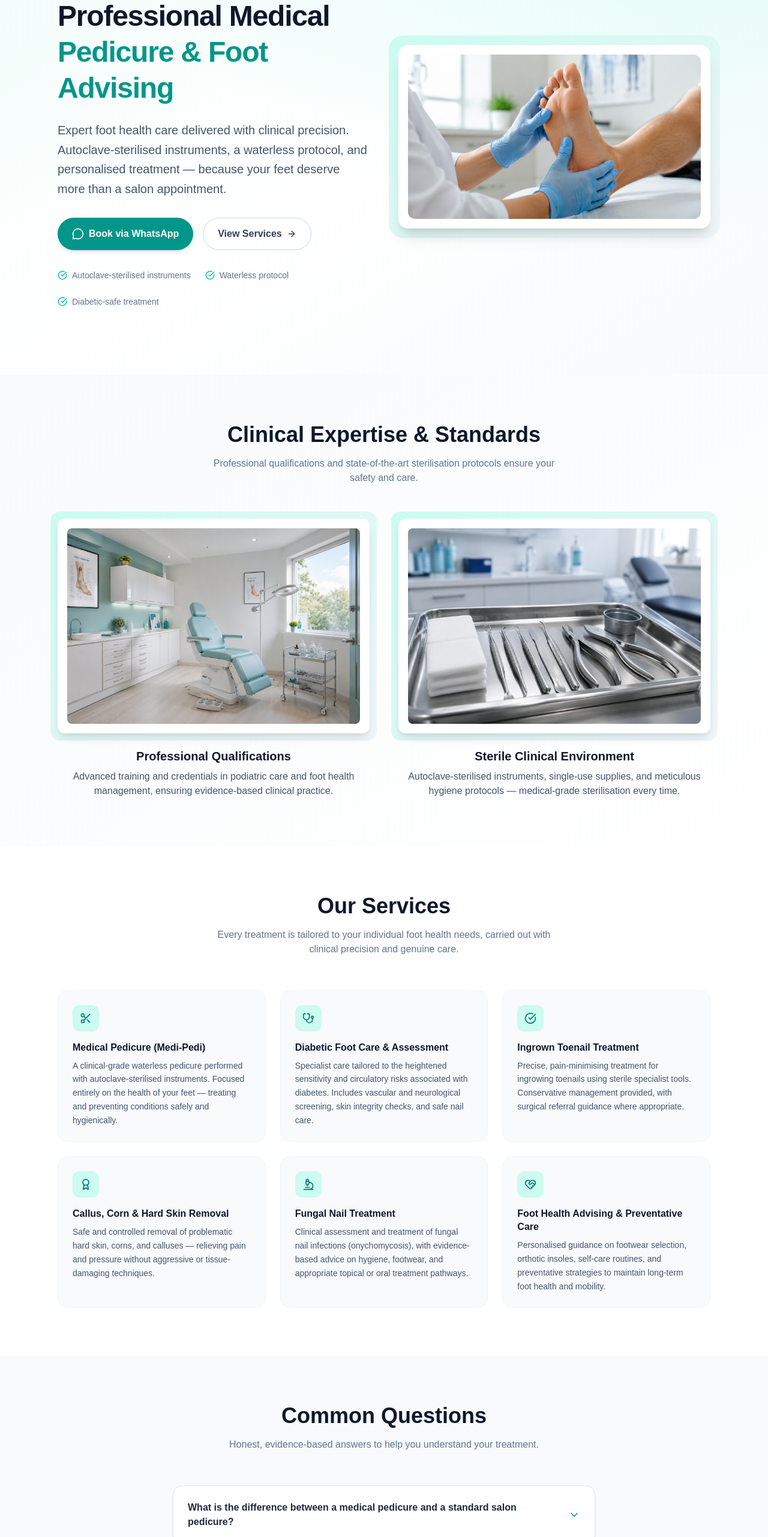
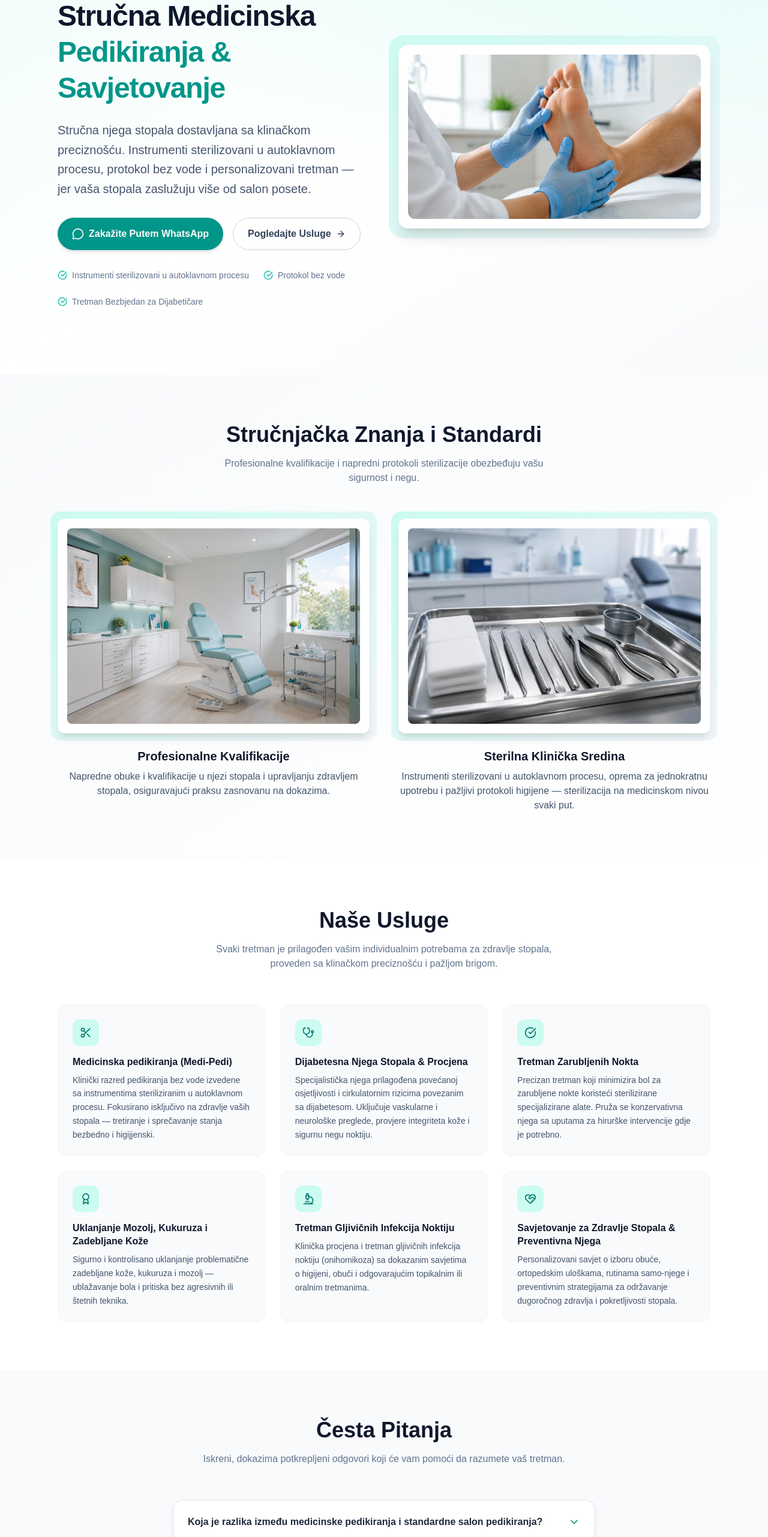
Before and after one commit to harsul/medical-pedicure, a Next.js app: page / in a window 1280 px wide. Shown: the part 234-2797 px from the top of the page at 60% size. Built offline with nearby package versions, Linux system fonts and the light colour scheme.

Commit message:
feat: translate service descriptions and UI text to Bosnian for localization

```diff
--- a/src/app/page.tsx
+++ b/src/app/page.tsx
@@ -20,61 +20,61 @@ import {
 const services = [
   {
     icon: Scissors,
-    title: "Medical Pedicure (Medi-Pedi)",
+    title: "Medicinska pedikiranja (Medi-Pedi)",
     description:
-      "A clinical-grade waterless pedicure performed with autoclave-sterilised instruments. Focused entirely on the health of your feet — treating and preventing conditions safely and hygienically.",
+      "Klinički razred pedikiranja bez vode izvedene sa instrumentima steriliziranim u autoklavnom procesu. Fokusirano isključivo na zdravlje vaših stopala — tretiranje i sprečavanje stanja bezbedno i higijjenski.",
   },
   {
     icon: Stethoscope,
-    title: "Diabetic Foot Care & Assessment",
+    title: "Dijabetesna Njega Stopala & Procjena",
     description:
-      "Specialist care tailored to the heightened sensitivity and circulatory risks associated with diabetes. Includes vascular and neurological screening, skin integrity checks, and safe nail care.",
+      "Specijalistička njega prilagođena povećanoj osjetljivosti i cirkulatornim rizicima povezanim sa dijabetesom. Uključuje vaskularne i neurološke preglede, provjere integriteta kože i sigurnu negu noktiju.",
   },
   {
     icon: CheckCircle,
-    title: "Ingrown Toenail Treatment",
+    title: "Tretman Zarubljenih Nokta",
     description:
-      "Precise, pain-minimising treatment for ingrowing toenails using sterile specialist tools. Conservative management provided, with surgical referral guidance where appropriate.",
+      "Precizan tretman koji minimizira bol za zarubljene nokte koristeći sterilizirane specijalizirane alate. Pruža se konzervativna njega sa uputama za hirurške intervencije gdje je potrebno.",
   },
   {
     icon: Award,
-    title: "Callus, Corn & Hard Skin Removal",
+    title: "Uklanjanje Mozolj, Kukuruza i Zadebljane Kože",
     description:
-      "Safe and controlled removal of problematic hard skin, corns, and calluses — relieving pain and pressure without aggressive or tissue-damaging techniques.",
+      "Sigurno i kontrolisano uklanjanje problematične zadebljane kože, kukuruza i mozolj — ublažavanje bola i pritiska bez agresivnih ili štetnih teknika.",
   },
   {
     icon: Microscope,
-    title: "Fungal Nail Treatment",
+    title: "Tretman Gljivičnih Infekcija Noktiju",
     description:
-      "Clinical assessment and treatment of fungal nail infections (onychomycosis), with evidence-based advice on hygiene, footwear, and appropriate topical or oral treatment pathways.",
+      "Klinička procjena i tretman gljivičnih infekcija noktiju (onihomikoza) sa dokazanim savjetima o higijeni, obuči i odgovarajućim topikalnim ili oralnim tretmanima.",
   },
   {
     icon: HeartHandshake,
-    title: "Foot Health Advising & Preventative Care",
+    title: "Savjetovanje za Zdravlje Stopala & Preventivna Njega",
     description:
-      "Personalised guidance on footwear selection, orthotic insoles, self-care routines, and preventative strategies to maintain long-term foot health and mobility.",
+      "Personalizovani savjet o izboru obuće, ortopedskim uloškama, rutinama samo-njege i preventivnim strategijama za održavanje dugoročnog zdravlja i pokretljivosti stopala.",
   },
 ];
 
 const faqs = [
   {
     question:
-      "What is the difference between a medical pedicure and a standard salon pedicure?",
-    answer: `A medical pedicure — often called a Medi-Pedi — is performed by a trained foot health specialist in a clinical setting, using instruments that are autoclave-sterilised between every patient. Unlike a standard salon pedicure, our treatment is waterless: soaking feet in shared water is avoided entirely, eliminating the risk of cross-contamination and fungal transmission.
+      "Koja je razlika između medicinske pedikiranja i standardne salon pedikiranja?",
+    answer: `Medicinska pedikiranja — često nazvana Medi-Pedi — izvedena je od strane obučenog specijalista za zdravlje stopala u klinički okruženju, koristeći instrumente koji su sterilizovani u autoklavnom procesu između svakog pacijenta. Za razliku od standardne salon pedikiranja, naš tretman je bez vode: potapanje stopala u deljenu vodu se u potpunosti izbjegava, čime se eliminiše rizik od unakrsne kontaminacije i prenosivanja gljivica.
 
-We do not use aggressive filing, harsh abrasive scrubs, or excessive cutting that can damage delicate skin and create entry points for infection. Instead, we use precision surgical instruments to treat the nail plate, surrounding tissue, and skin in a controlled, evidence-based way — with a focus entirely on health outcomes, not cosmetic appearance.`,
+Ne koristimo agresivno pilanje, oštre abrazivne peelingove ili prekomerno rezanje koje može oštetiti osjetljivu kožu i stvoriti prolazne točke za infekciju. Umjesto toga, koristimo precizne kirurške instrumente za tretiranje nokta, okružujućeg tkiva i kože na kontrolisani, dokazima potkrepljen način — sa fokusom isključivo na zdravstvene rezultate, a ne na estetski izgled.`,
   },
   {
-    question: "Is this treatment safe if I am diabetic?",
-    answer: `Not only is it safe — it is strongly recommended. People living with diabetes are at significantly higher risk of foot complications due to peripheral neuropathy (reduced sensation) and impaired circulation. This means minor skin breaks, nail problems, or pressure sores that might go unnoticed can rapidly escalate into serious infections.
+    question: "Da li je ovaj tretman bezbedan ako sam dijabetičar?",
+    answer: `Nije samo sigurno — snažno se preporučuje. Ljudi sa dijabetesom su bitno ugroženiji od komplikacija stopala zbog periferne neuropatije (smanjene osjetljivosti) i oštećene cirkulacije. To znači da male pucnjeve kože, probleme sa noktima ili pritisne rane koje mogu proći nezapažene mogu brzo prerasti u ozbiljne infekcije.
 
-Our diabetic foot care appointments use exclusively sterile, single-use or autoclave-sterilised instruments to prevent any risk of introducing infection. We take meticulous care to avoid micro-trauma to the skin. Each appointment also includes a brief vascular and neurological assessment so that any changes in circulation or sensation are identified early and — where necessary — referred onward to the appropriate clinician.`,
+Naši pregledi njege stopala za dijabetičare koriste isključivo sterilizirane instrumente za jednokratnu upotrebu ili autoklava za sprečavanje bilo kakvog rizika od uvodjenja infekcije. Pažljivo vodimo računa da izbjegnemo mikro-traume na koži. Svaki pregled također uključuje kratku vaskularnu i neurološku procjenu kako bi se bilo kakve promjene u cirkulaciji ili osjetljivosti prepoznale rano i — gdje je potrebno — proslijeđene odgovarajućem liječniku.`,
   },
   {
-    question: "Does the treatment hurt?",
-    answer: `Medical pedicure treatments are non-invasive and designed to be comfortable and pain-free. We work methodically and gently, and our clinical approach means we never rush or apply unnecessary force. Most clients find the experience deeply relaxing.
+    question: "Da li tretman boli?",
+    answer: `Medicinski tretmani pedikiranja su neinvazivni i dizajnirani da budu udobni i bez bola. Radimo metodično i nježno, a naš klinički pristup znači da nikada ne žurimo niti primjenjujemo nepotrebnu silu. Većina klijenata nalazi iskustvo duboko opuštajućim.
 
-If you are attending for ingrown toenail treatment or have a particularly sensitive condition, we will always discuss what to expect beforehand and work at a pace that keeps you comfortable throughout.`,
+Ako dolazite na tretman zarubljenih nokta ili imate posebno osjetljivo stanje, uvijek ćemo prvo razgovarati o tome šta možete očekivati i raditi tempom koji vas čini ugodnim tijekom cijelog tretmana.`,
   },
 ];
 
@@ -97,7 +97,7 @@ export default function Home() {
                 href="#services"
                 className="hover:text-teal-600 transition-colors"
               >
-                Services
+                Usluge
               </a>
               <a href="#faq" className="hover:text-teal-600 transition-colors">
                 FAQ
@@ -106,7 +106,7 @@ export default function Home() {
                 href="#about"
                 className="hover:text-teal-600 transition-colors"
               >
-                About
+                O Nama
               </a>
             </nav>
             <a
@@ -114,8 +114,8 @@ export default function Home() {
               className="inline-flex items-center gap-2 bg-teal-600 text-white text-sm font-medium px-4 py-2 rounded-full hover:bg-teal-700 transition-colors"
             >
               <CalendarCheck className="w-4 h-4" />
-              <span className="hidden sm:inline">Book Appointment</span>
-              <span className="sm:hidden">Book</span>
+              <span className="hidden sm:inline">Zakažite Pregled</span>
+              <span className="sm:hidden">Zakažite</span>
             </a>
           </div>
         </div>
@@ -136,19 +136,19 @@ export default function Home() {
             <div>
               <div className="inline-flex items-center gap-2 text-teal-700 text-sm font-medium bg-teal-50 border border-teal-200 px-3 py-1 rounded-full mb-6">
                 <ShieldCheck className="w-4 h-4" />
-                Clinical-Grade Foot Health Care
+                Njega Stopala na Kliničkom Nivou
               </div>
               <h1 className="text-4xl sm:text-5xl lg:text-5xl font-bold text-slate-900 leading-tight tracking-tight mb-6">
-                Professional Medical{" "}
+                Stručna Medicinska{" "}
                 <span className="text-teal-600">
-                  Pedicure & Foot Advising
+                  Pedikiranja & Savjetovanje
                 </span>
               </h1>
               <p className="text-lg sm:text-xl text-slate-600 leading-relaxed mb-8">
-                Expert foot health care delivered with clinical precision.
-                Autoclave-sterilised instruments, a waterless protocol, and
-                personalised treatment — because your feet deserve more than a
-                salon appointment.
+                Stručna njega stopala dostavljana sa klinačkom preciznošću.
+                Instrumenti sterilizovani u autoklavnom procesu, protokol bez vode i
+                personalizovani tretman — jer vaša stopala zaslužuju više od
+                salon posete.
               </p>
               <div className="flex flex-col sm:flex-row gap-4 mb-8">
                 <a
@@ -156,28 +156,28 @@ export default function Home() {
                   className="inline-flex items-center justify-center gap-2 bg-teal-600 text-white font-semibold px-6 py-3.5 rounded-full hover:bg-teal-700 transition-colors shadow-md hover:shadow-lg"
                 >
                   <MessageCircle className="w-5 h-5" />
-                  Book via WhatsApp
+                  Zakažite Putem WhatsApp
                 </a>
                 <a
                   href="#services"
                   className="inline-flex items-center justify-center gap-2 border border-slate-300 text-slate-700 font-semibold px-6 py-3.5 rounded-full hover:border-teal-500 hover:text-teal-600 transition-colors"
                 >
-                  View Services
+                  Pogledajte Usluge
                   <ArrowRight className="w-4 h-4" />
                 </a>
               </div>
               <div className="flex flex-wrap gap-6 text-sm text-slate-500">
                 <div className="flex items-center gap-2">
                   <CheckCircle className="w-4 h-4 text-teal-500 flex-shrink-0" />
-                  Autoclave-sterilised instruments
+                  Instrumenti sterilizovani u autoklavnom procesu
                 </div>
                 <div className="flex items-center gap-2">
                   <CheckCircle className="w-4 h-4 text-teal-500 flex-shrink-0" />
-                  Waterless protocol
+                  Protokol bez vode
                 </div>
                 <div className="flex items-center gap-2">
                   <CheckCircle className="w-4 h-4 text-teal-500 flex-shrink-0" />
-                  Diabetic-safe treatment
+                  Tretman Bezbjedan za Dijabetičare
                 </div>
               </div>
             </div>
@@ -205,10 +205,10 @@ export default function Home() {
         <div className="max-w-6xl mx-auto px-4 sm:px-6 lg:px-8">
           <div className="text-center mb-14">
             <h2 className="text-3xl sm:text-4xl font-bold text-slate-900 mb-4">
-              Clinical Expertise & Standards
+              Stručnjačka Znanja i Standardi
             </h2>
             <p className="text-slate-500 max-w-xl mx-auto">
-              Professional qualifications and state-of-the-art sterilisation protocols ensure your safety and care.
+              Profesionalne kvalifikacije i napredni protokoli sterilizacije obezbeđuju vašu sigurnost i negu.
             </p>
           </div>
           <div className="grid grid-cols-1 md:grid-cols-2 gap-8 lg:gap-12">
@@ -219,16 +219,16 @@ export default function Home() {
                 <div className="relative bg-white p-4 rounded-xl shadow-lg overflow-hidden">
                   <img
                     src="/ordination.png"
-                    alt="Professional qualifications and certifications"
+                    alt="Profesionalne kvalifikacije i sertifikati"
                     className="w-full h-auto rounded-lg object-cover"
                   />
                 </div>
               </div>
               <h3 className="text-xl font-semibold text-slate-900 mb-2">
-                Professional Qualifications
+                Profesionalne Kvalifikacije
               </h3>
               <p className="text-slate-600 text-center">
-                Advanced training and credentials in podiatric care and foot health management, ensuring evidence-based clinical practice.
+                Napredne obuke i kvalifikacije u njezi stopala i upravljanju zdravljem stopala, osiguravajući praksu zasnovanu na dokazima.
               </p>
             </div>
 
@@ -239,16 +239,16 @@ export default function Home() {
                 <div className="relative bg-white p-4 rounded-xl shadow-lg overflow-hidden">
                   <img
                     src="/steril-env.png"
-                    alt="State-of-the-art sterilisation environment"
+                    alt="Napredna sterilna klinička sredina"
                     className="w-full h-auto rounded-lg object-cover"
                   />
                 </div>
               </div>
               <h3 className="text-xl font-semibold text-slate-900 mb-2">
-                Sterile Clinical Environment
+                Sterilna Klinička Sredina
               </h3>
               <p className="text-slate-600 text-center">
-                Autoclave-sterilised instruments, single-use supplies, and meticulous hygiene protocols — medical-grade sterilisation every time.
+                Instrumenti sterilizovani u autoklavnom procesu, oprema za jednokratnu upotrebu i pažljivi protokoli higijene — sterilizacija na medicinskom nivou svaki put.
               </p>
             </div>
           </div>
@@ -260,11 +260,11 @@ export default function Home() {
         <div className="max-w-6xl mx-auto px-4 sm:px-6 lg:px-8">
           <div className="text-center mb-14">
             <h2 className="text-3xl sm:text-4xl font-bold text-slate-900 mb-4">
-              Our Services
+              Naše Usluge
             </h2>
             <p className="text-slate-500 max-w-xl mx-auto">
-              Every treatment is tailored to your individual foot health needs,
-              carried out with clinical precision and genuine care.
+              Svaki tretman je prilagođen vašim individualnim potrebama za zdravlje stopala,
+              proveden sa klinačkom preciznošću i pažljom brigom.
             </p>
           </div>
           <div className="grid grid-cols-1 sm:grid-cols-2 lg:grid-cols-3 gap-6">
@@ -296,11 +296,11 @@ export default function Home() {
         <div className="max-w-3xl mx-auto px-4 sm:px-6 lg:px-8">
           <div className="text-center mb-14">
             <h2 className="text-3xl sm:text-4xl font-bold text-slate-900 mb-4">
-              Common Questions
+              Česta Pitanja
             </h2>
             <p className="text-slate-500">
-              Honest, evidence-based answers to help you understand your
-              treatment.
+              Iskreni, dokazima potkrepljeni odgovori koji će vam pomoći da razumete
+              vaš tretman.
             </p>
           </div>
           <div className="space-y-4">
@@ -330,42 +330,42 @@ export default function Home() {
           <div className="grid grid-cols-1 lg:grid-cols-2 gap-12 lg:gap-16">
             <div>
               <h2 className="text-3xl sm:text-4xl font-bold text-slate-900 mb-6">
-                About Us
+                O Nama
               </h2>
               <p className="text-slate-600 leading-relaxed mb-4">
-                We are a specialist foot health practice dedicated to delivering
-                clinical excellence in every appointment. Our practitioner holds
-                advanced qualifications in podiatric care and brings a genuine
-                commitment to evidence-based, patient-centred treatment.
+                Smo specijalizirana praksa za zdravlje stopala posvećena pružanju
+                klinačke izvrsnosti na svakom pregledu. Naš praktičar ima
+                napredne kvalifikacije u njezi stopala i donosi iskrenu
+                posvećenost tretmanu zasnovanom na dokazima i usmerenom na pacijenta.
               </p>
               <p className="text-slate-600 leading-relaxed mb-4">
-                We believe that healthy feet are fundamental to quality of life
-                — and that everyone deserves access to the same standard of
-                care, whether managing a complex condition like diabetes or
-                simply maintaining day-to-day foot health.
+                Verujemo da su zdrava stopala fundamentalna za kvalitet života
+                — i da svako zaslužuje pristup istom standardu
+                njege, bilo da upravlja složenim stanjem poput dijabetesa ili
+                jednostavno održavajući zdravlje stopala iz dana u dan.
               </p>
               <p className="text-slate-600 leading-relaxed">
-                Every detail — from the sterility of our instruments to the
-                pace of your appointment — is designed with your comfort,
-                safety, and long-term wellbeing in mind.
+                Svaki detalj — od sterilnosti naših instrumenata do
+                tempa vašeg pregleda — je osmišljen sa vašom udobnošću,
+                sigurnošću i dugoročnim blagostanjem u vidu.
               </p>
               <div className="mt-8 space-y-3">
                 <div className="flex items-center gap-3">
                   <BadgeCheck className="w-5 h-5 text-teal-600 flex-shrink-0" />
                   <span className="text-sm text-slate-600">
-                    Fully insured &amp; trained to clinical standards
+                    Potpuno osiguran &amp; obučen na klinačkim standardima
                   </span>
                 </div>
                 <div className="flex items-center gap-3">
                   <ShieldCheck className="w-5 h-5 text-teal-600 flex-shrink-0" />
                   <span className="text-sm text-slate-600">
-                    Autoclave-sterilised instruments — every time
+                    Instrumenti sterilizovani u autoklavnom procesu — svaki put
                   </span>
                 </div>
                 <div className="flex items-center gap-3">
                   <Footprints className="w-5 h-5 text-teal-600 flex-shrink-0" />
                   <span className="text-sm text-slate-600">
-                    Specialist care for all foot health conditions
+                    Specijalizirana njega za sve zdravstvene probleme stopala
                   </span>
                 </div>
               </div>
@@ -373,7 +373,7 @@ export default function Home() {
 
             <div id="contact">
               <h2 className="text-3xl sm:text-4xl font-bold text-slate-900 mb-6">
-                Find Us
+                Pronađite Nas
               </h2>
               <div className="bg-slate-50 rounded-2xl border border-slate-200 p-6 space-y-5 mb-6">
                 <div className="flex items-start gap-4">
@@ -381,11 +381,11 @@ export default function Home() {
                     <MapPin className="w-5 h-5 text-teal-700" />
                   </div>
                   <div>
-                    <p className="font-medium text-slate-800 mb-1">Location</p>
+                    <p className="font-medium text-slate-800 mb-1">Lokacija</p>
                     <p className="text-slate-600 text-sm">
-                      [Insert Street Address]
+                      [Unesite Ulici Adresi]
                       <br />
-                      [Insert City &amp; Postcode]
+                      [Unesite Grad &amp; Poštanski Broj]
                     </p>
                   </div>
                 </div>
@@ -395,10 +395,10 @@ export default function Home() {
                   </div>
                   <div>
                     <p className="font-medium text-slate-800 mb-1">
-                      Opening Hours
+                      Radno Vrijeme
                     </p>
                     <p className="text-slate-600 text-sm">
-                      [Insert Opening Hours]
+                      [Unesite Radno Vrijeme]
                     </p>
                   </div>
                 </div>
@@ -407,9 +407,9 @@ export default function Home() {
                     <Phone className="w-5 h-5 text-teal-700" />
                   </div>
                   <div>
-                    <p className="font-medium text-slate-800 mb-1">Contact</p>
+                    <p className="font-medium text-slate-800 mb-1">Kontakt</p>
                     <p className="text-slate-600 text-sm">
-                      Prefer WhatsApp? Tap below to message us directly.
+                      Prenosite WhatsApp? Kliknite ispod da nam direktno napišete.
                     </p>
                   </div>
                 </div>
@@ -419,7 +419,7 @@ export default function Home() {
                 className="flex items-center justify-center gap-3 w-full bg-green-500 hover:bg-green-600 text-white font-semibold py-4 rounded-2xl transition-colors shadow-md hover:shadow-lg"
               >
                 <MessageCircle className="w-5 h-5" />
-                Message Us on WhatsApp
+                Pošalji nam Poruku na WhatsApp
               </a>
             </div>
           </div>
@@ -434,11 +434,11 @@ export default function Home() {
               <Footprints className="w-5 h-5 text-teal-400" />
               <span className="text-white font-semibold tracking-tight">
                 MediPed{" "}
-                <span className="text-teal-400">Foot Care</span>
+                <span className="text-teal-400">Njega Stopala</span>
               </span>
             </div>
             <p className="text-sm text-slate-500 text-center order-last sm:order-none">
-              &copy; 2025 MediPed Foot Care. All rights reserved.
+              &copy; 2025 MediPed Njega Stopala. Sva Prava Zadržana.
             </p>
             <div className="flex items-center gap-4">
               <a
@@ -447,7 +447,7 @@ export default function Home() {
                 rel="noopener noreferrer"
                 className="text-sm text-slate-400 hover:text-white transition-colors"
               >
-                @YourInstagram
+                @VašInstagram
               </a>
               <a
                 href="https://wa.me/[INSERT_WHATSAPP_NUMBER]"
```
